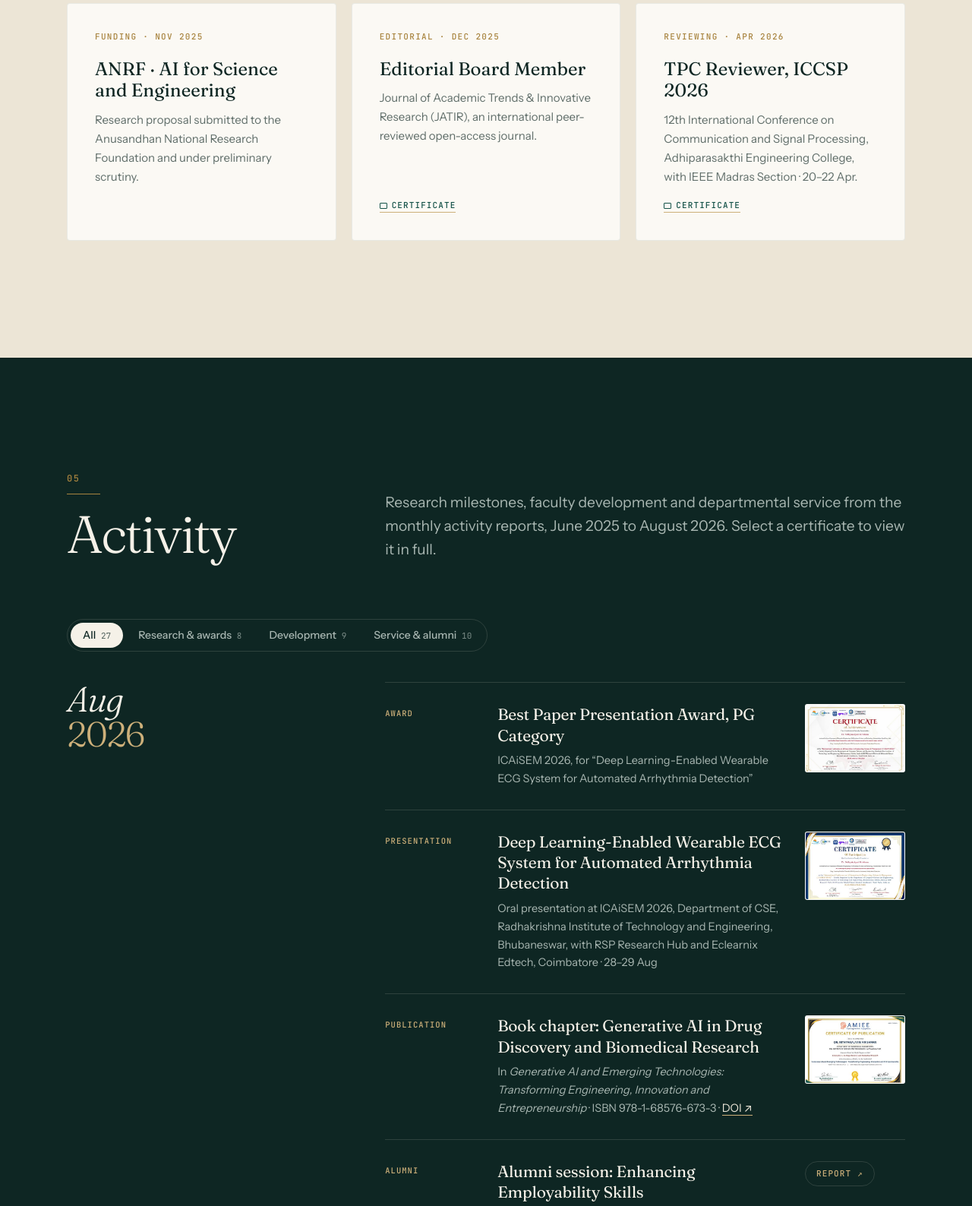
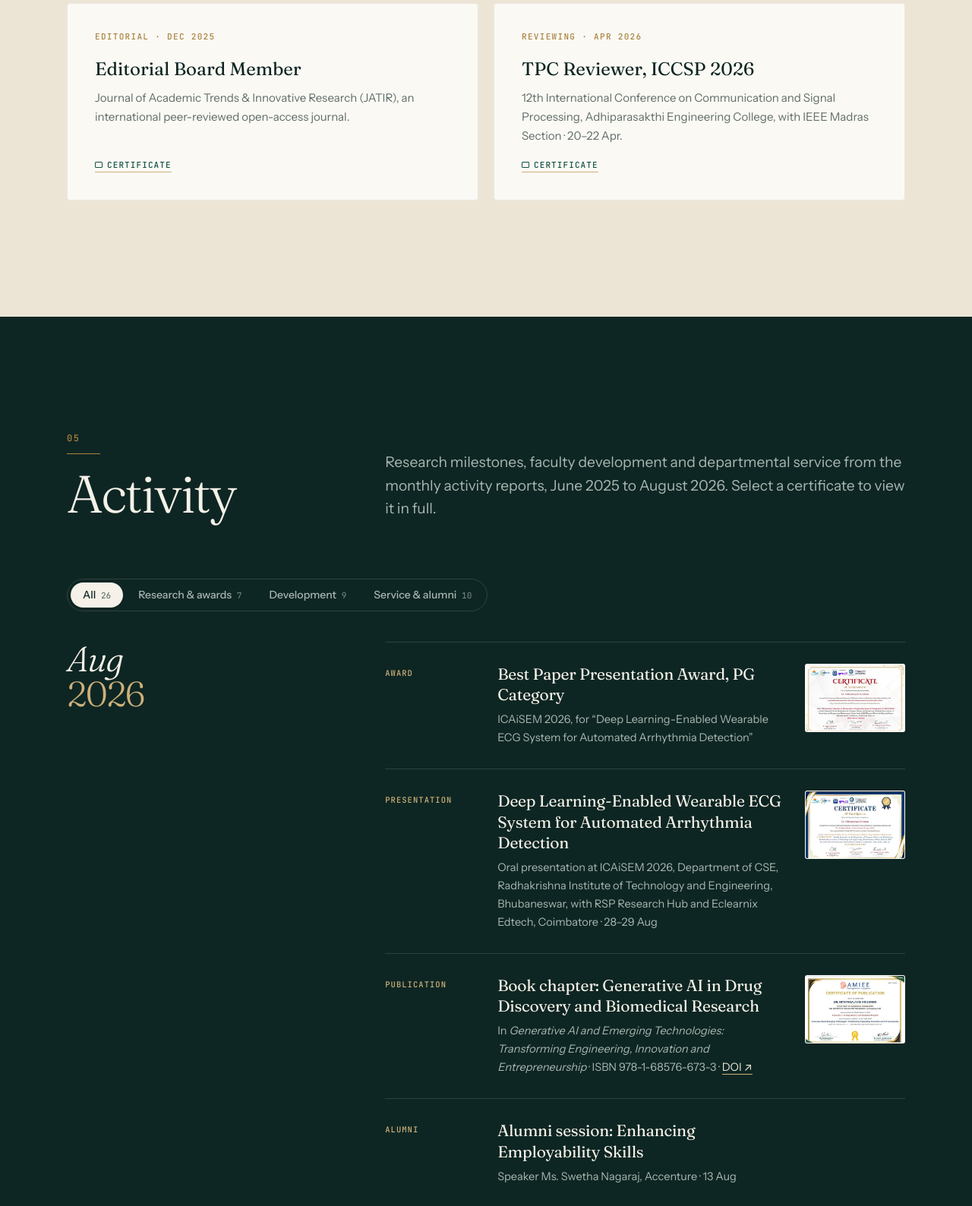
Before and after one commit to Madhavan-no1/nithya-portfolio, a plain HTML site: page index.html in a window 1280 px wide. Shown: the part 7452-9040 px from the top of the page at 76% size. Drawn offline with Linux system fonts and the light colour scheme.

Commit message:
Remove ANRF proposal and alumni report links
Co-Authored-By: Claude Opus 5.5 <noreply@anthropic.com>

```diff
--- a/css/style.css
+++ b/css/style.css
@@ -329,7 +329,7 @@ main { overflow-x: clip; }
 .award-seal { position: absolute; right: -18px; top: -18px; width: 150px; height: 150px; color: var(--gold-2); opacity: .9; animation: spin 40s linear infinite; }
 .award-seal text { font-family: var(--mono); }
 .award.award-alt { background: var(--emerald) !important; }
-.pa-row { display: grid; grid-template-columns: repeat(3, 1fr); gap: 20px; margin-top: 20px; }
+.pa-row { display: grid; grid-template-columns: repeat(2, 1fr); gap: 20px; margin-top: 20px; }
 .pa-row article { background: var(--card); border: 1px solid var(--line-2); border-radius: 4px; padding: clamp(24px, 3vw, 36px); display: flex; flex-direction: column; }
 .pa-row .cert-link { margin-top: auto; padding-top: 0; align-self: flex-start; }
 .pa-row .grant p:not(.mini-label) { margin-bottom: 20px; }
--- a/index.html
+++ b/index.html
@@ -496,11 +496,6 @@
 
       <div class="pa-row">
         <article class="grant reveal">
-          <p class="mini-label">Funding · Nov 2025</p>
-          <h3>ANRF · AI for Science and Engineering</h3>
-          <p>Research proposal submitted to the Anusandhan National Research Foundation and under preliminary scrutiny.</p>
-        </article>
-        <article class="grant reveal">
           <p class="mini-label">Editorial · Dec 2025</p>
           <h3>Editorial Board Member</h3>
           <p>Journal of Academic Trends &amp; Innovative Research (JATIR), an international peer-reviewed open-access journal.</p>
@@ -529,8 +524,8 @@
       </header>
 
       <div class="pub-filter act-filter reveal" role="group" aria-label="Filter activity">
-        <button type="button" aria-pressed="true" data-act="all">All <span>27</span></button>
-        <button type="button" aria-pressed="false" data-act="research">Research &amp; awards <span>8</span></button>
+        <button type="button" aria-pressed="true" data-act="all">All <span>26</span></button>
+        <button type="button" aria-pressed="false" data-act="research">Research &amp; awards <span>7</span></button>
         <button type="button" aria-pressed="false" data-act="training">Development <span>9</span></button>
         <button type="button" aria-pressed="false" data-act="service">Service &amp; alumni <span>10</span></button>
       </div>
@@ -569,7 +564,7 @@
                 <h4>Alumni session: Enhancing Employability Skills</h4>
                 <p>Speaker Ms. Swetha Nagaraj, Accenture · 13 Aug</p>
               </div>
-              <a class="act-link" href="https://drive.google.com/file/d/1tF4rENGK9bdftDZbM4A0pyEki8qDcDaI/view" target="_blank" rel="noopener">Report ↗</a>
+              <span class="act-none" aria-hidden="true"></span>
             </li>
             <li class="act reveal" data-cat="training">
               <span class="act-kind">Certification</span>
@@ -648,7 +643,7 @@
                 <h4>International Alumni Conclave</h4>
                 <p>Speakers Karan Mehta (Arthrex, Australia) and Dr. Harini Narasimhan (Revvity, Germany)</p>
               </div>
-              <a class="act-link" href="https://drive.google.com/file/d/1afq72rKGrJFDrH7ybF4gLhPr9IOtvwI-/view" target="_blank" rel="noopener">Report ↗</a>
+              <span class="act-none" aria-hidden="true"></span>
             </li>
             <li class="act reveal" data-cat="service">
               <span class="act-kind">Alumni</span>
@@ -656,7 +651,7 @@
                 <h4>Alumni talk: Biomedical Engineering Beyond Core Jobs</h4>
                 <p>Speaker Ms. Harina CV, NovaAir – Air Liquide</p>
               </div>
-              <a class="act-link" href="https://drive.google.com/file/d/1OO0TH0Gs2jXOapsU4lj4mXbcwFe8e81C/view" target="_blank" rel="noopener">Report ↗</a>
+              <span class="act-none" aria-hidden="true"></span>
             </li>
           </ol>
         </section>
@@ -669,7 +664,7 @@
                 <h4>Alumni Day Celebration</h4>
                 <p>Department of Biomedical Engineering · 20 Dec</p>
               </div>
-              <a class="act-link" href="https://docs.google.com/document/d/1-JvDjEl08voHUVoKJXPl5jXQNGCfvJln/view" target="_blank" rel="noopener">Report ↗</a>
+              <span class="act-none" aria-hidden="true"></span>
             </li>
             <li class="act reveal" data-cat="service">
               <span class="act-kind">Alumni</span>
@@ -677,7 +672,7 @@
                 <h4>Alumni mock interview: Facing the Interview – Tips and Hacks</h4>
                 <p>13 Dec</p>
               </div>
-              <a class="act-link" href="https://docs.google.com/document/d/1mwXQRlbXz1ge9Bv4KJrxGqvFKodysta9/view" target="_blank" rel="noopener">Report ↗</a>
+              <span class="act-none" aria-hidden="true"></span>
             </li>
             <li class="act reveal" data-cat="service">
               <span class="act-kind">Editorial</span>
@@ -705,14 +700,6 @@
               <div class="act-body">
                 <h4>AIIIMA 2025: 4th International Conference on AI over Infrared Images for Medical Applications</h4>
                 <p>Presented the orofacial pain thermography paper · virtual · 15 Nov</p>
-              </div>
-              <span class="act-none" aria-hidden="true"></span>
-            </li>
-            <li class="act reveal" data-cat="research">
-              <span class="act-kind">Funding</span>
-              <div class="act-body">
-                <h4>Research proposal submitted to ANRF</h4>
-                <p>Anusandhan National Research Foundation, “AI for Science and Engineering” scheme · under preliminary scrutiny</p>
               </div>
               <span class="act-none" aria-hidden="true"></span>
             </li>
```
